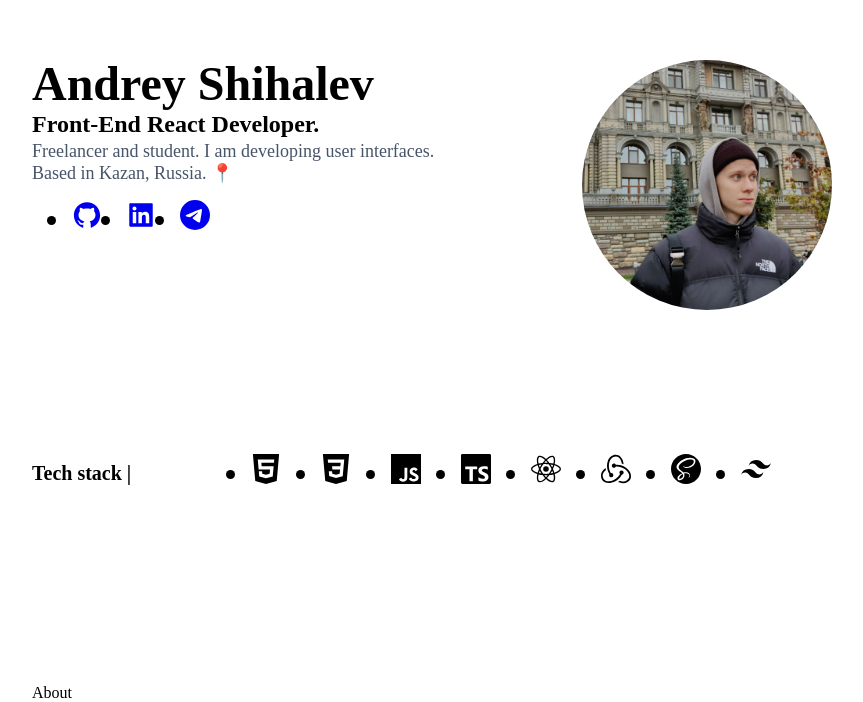
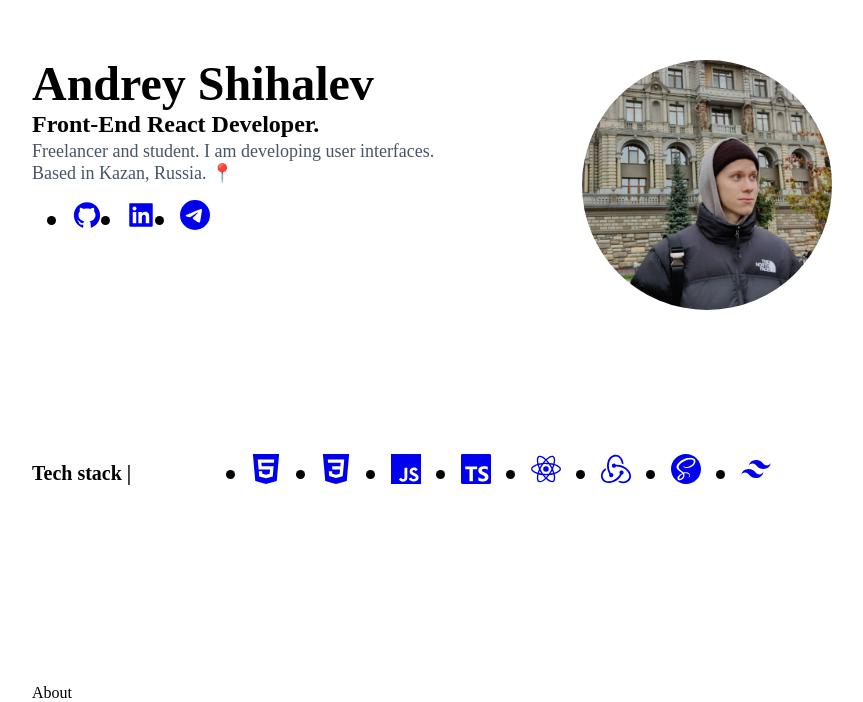
Before and after one commit to aanndrewss/my-bio-app, a Next.js app: page /home/Home in a window 1280 px wide. Shown: the part 124-826 px from the top of the page, without its empty margins (208-1071 px from the left). Built offline with nearby package versions, Linux system fonts and the light colour scheme.

Commit message:
Refactored tech links

```diff
--- a/src/components/hero/Hero.tsx
+++ b/src/components/hero/Hero.tsx
@@ -49,7 +49,9 @@ const Hero: FC = () => {
 					<ul className={styles.techList}>
 						{tech.map((t: ISocials) => (
 							<li className={styles.techItem} key={t.id}>
-								<t.Icon />
+								<a href={t.link} rel={'noreferrer'} target={'_blank'}>
+									<t.Icon />
+								</a>
 							</li>
 						))}
 					</ul>
```
